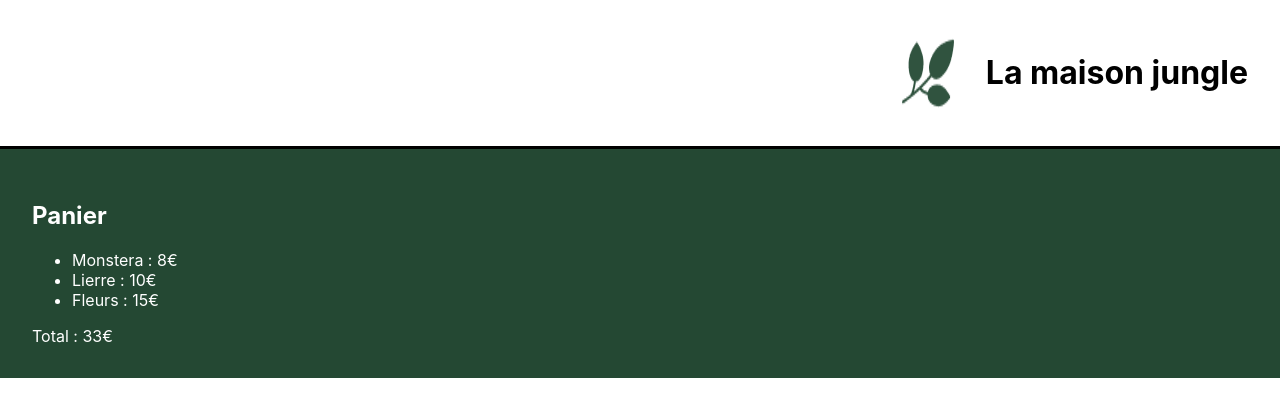
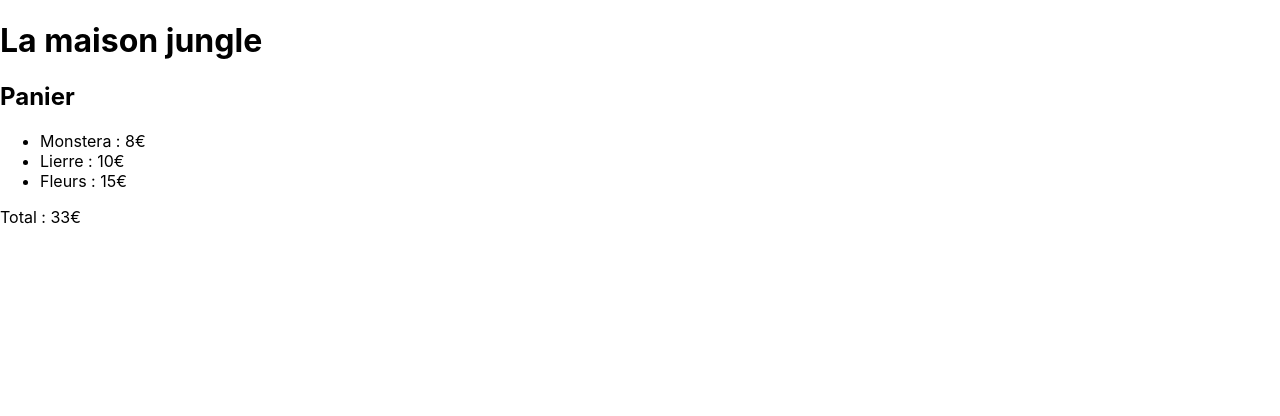
Before and after one commit to OpenClassrooms-Student-Center/7008001-Debutez-avec-React, a React (Create React App) app: page / in a window 1280 px wide. Shown: the top 416 px of the page. Built offline with nearby package versions, Linux system fonts and the light colour scheme.

Commit message:
P2C1 without style and image

```diff
--- a/src/components/Banner.js
+++ b/src/components/Banner.js
@@ -1,14 +1,6 @@
-import logo from '../assets/logo.png'
-import '../styles/Banner.css'
-
 function Banner() {
 	const title = 'La maison jungle'
-	return (
-		<div className='lmj-banner'>
-			<img src={logo} alt='logo-la-maison-jungle' />
-			<h1 className='lmj-title'>{title}</h1>
-		</div>
-	)
+	return <h1>{title}</h1>
 }
 
 export default Banner
--- a/src/components/Cart.js
+++ b/src/components/Cart.js
@@ -1,11 +1,9 @@
-import '../styles/Cart.css'
-
 function Cart() {
 	const monsteraPrice = 8
 	const ivyPrice = 10
 	const flowerPrice = 15
 	return (
-		<div className='lmj-cart'>
+		<div>
 			<h2>Panier</h2>
 			<ul>
 				<li>Monstera : {monsteraPrice}€</li>
--- /dev/null
+++ b/src/index.css
@@ -0,0 +1,13 @@
+body {
+	margin: 0;
+	font-family: -apple-system, BlinkMacSystemFont, 'Segoe UI', 'Roboto', 'Oxygen',
+		'Ubuntu', 'Cantarell', 'Fira Sans', 'Droid Sans', 'Helvetica Neue',
+		sans-serif;
+	-webkit-font-smoothing: antialiased;
+	-moz-osx-font-smoothing: grayscale;
+}
+
+code {
+	font-family: source-code-pro, Menlo, Monaco, Consolas, 'Courier New',
+		monospace;
+}
--- a/src/index.js
+++ b/src/index.js
@@ -1,6 +1,6 @@
 import React from 'react'
 import ReactDOM from 'react-dom'
-import './styles/index.css'
+import './index.css'
 import App from './components/App'
 
 ReactDOM.render(
--- a/src/styles/Banner.css
+++ /dev/null
@@ -1,13 +0,0 @@
-.lmj-banner {
-	color: black;
-	text-align: right;
-	padding: 32px;
-	border-bottom: solid 3px black;
-	display: flex;
-	justify-content: flex-end;
-	flex-direction: row;
-}
-
-.lmj-title {
-	padding-left: 32px;
-}
--- a/src/styles/Cart.css
+++ /dev/null
@@ -1,5 +0,0 @@
-.lmj-cart {
-	color: white;
-	background-color: #244833;
-	padding: 32px;
-}
--- a/src/styles/index.css
+++ /dev/null
@@ -1,13 +0,0 @@
-body {
-  margin: 0;
-  font-family: -apple-system, BlinkMacSystemFont, 'Segoe UI', 'Roboto', 'Oxygen',
-    'Ubuntu', 'Cantarell', 'Fira Sans', 'Droid Sans', 'Helvetica Neue',
-    sans-serif;
-  -webkit-font-smoothing: antialiased;
-  -moz-osx-font-smoothing: grayscale;
-}
-
-code {
-  font-family: source-code-pro, Menlo, Monaco, Consolas, 'Courier New',
-    monospace;
-}
```
Also changed, not shown: src/assets/logo.png (deleted), 1 other file (tests, documents, lock files or other folders).
